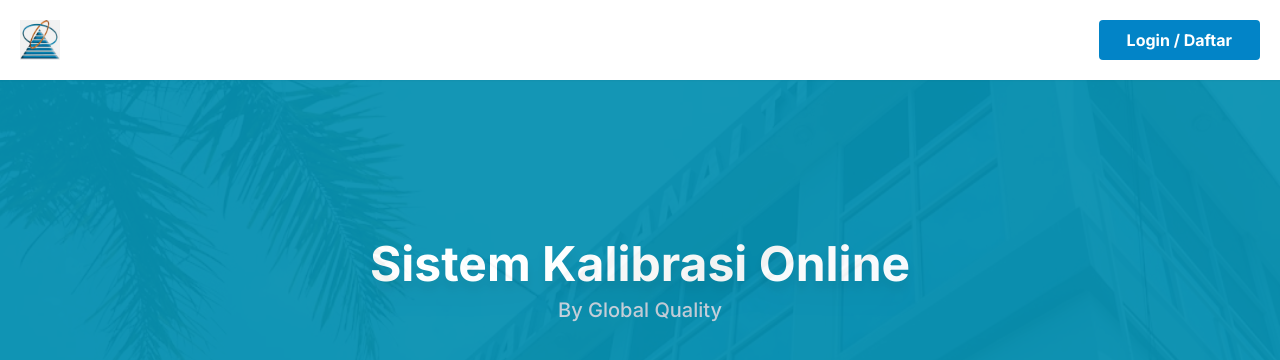
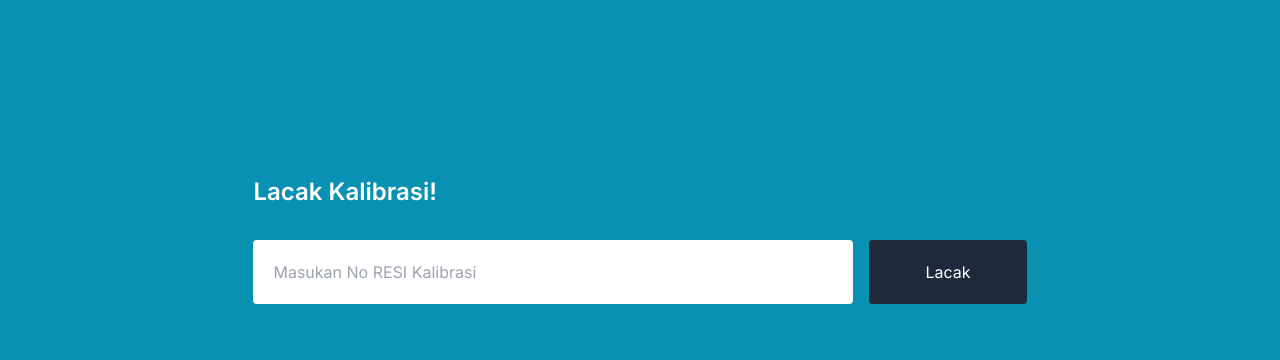
Before and after one commit to khoufstudio/frontend_tracking_app, a Next.js app: page / in a window 1280 px wide. Shown: the top 360 px of the page. Built offline with nearby package versions, Linux system fonts and the light colour scheme.

Commit message:
mockup in progress

```diff
--- a/pages/index.tsx
+++ b/pages/index.tsx
@@ -1,32 +1,19 @@
-import { NextPage } from 'next'
-import Image from 'next/image'
-import Link from 'next/link'
+import { NextPage } from "next";
 
 const Home: NextPage = () => {
   return (
-    <div className='bg-cyan-600 h-screen'>
-      {/* Navbar */}
-      <nav className='bg-white border-solid shadow-sm absolute w-full z-10'>
-        <div className="p-5 flex justify-between">
-          <Image src='/images/global_quality_logo.jpg' height={40} width={40} alt="Logo" />
-          <div>
-            <ul>
-              <li>
-                <Link href="/login">
-                  <button className='bg-sky-600 hover:bg-sky-700 text-white px-7 py-2 rounded font-bold'>Login / Daftar</button>
-                </Link>
-              </li>
-            </ul>
+    <div className="bg-cyan-600 h-screen">
+      <div className="pt-44 flex justify-center">
+        <div>
+          <h2 className="text-white font-semibold text-2xl mb-8">Lacak Kalibrasi!</h2>
+          <div className="flex">
+            <input type="text" className="p-5 rounded w-[600px] mr-4" placeholder="Masukan No RESI Kalibrasi" />
+            <button className="bg-slate-800 text-white rounded px-14">Lacak</button>
           </div>
         </div>
-      </nav>
-      {/* End of Navbar */}
+      </div>
+    </div>
+  );
+};
 
-      <h1 className='text-center text-5xl font-bold pt-60 text-white drop-shadow-xl'>Sistem Kalibrasi Online</h1>
-      <p className='text-slate-300 text-center text-xl font-medium mt-2'>By Global Quality</p>
-      <Image className='w-screen opacity-5 absolute top-0 h-screen' src="/images/background.jpg" alt="" layout='fill' />
-    </div>
-  )
-}
-
-export default Home
+export default Home;
```
